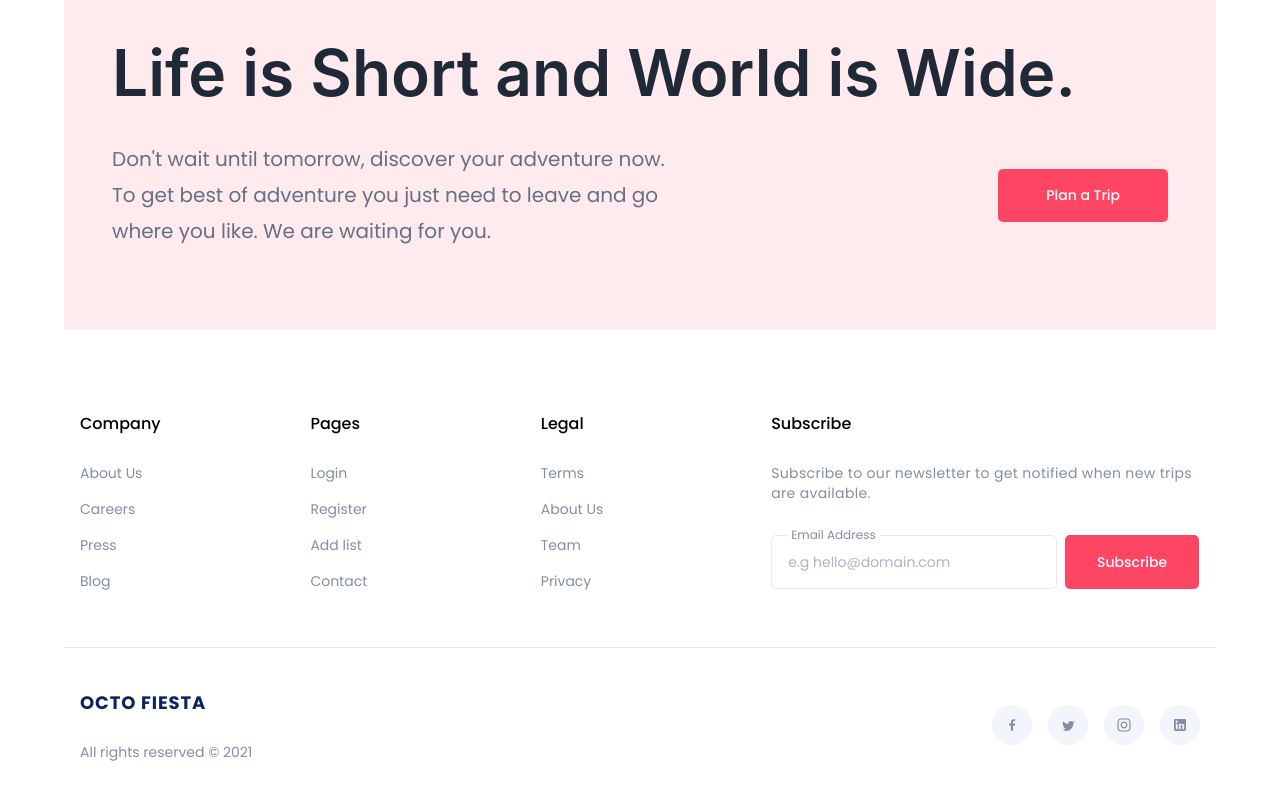
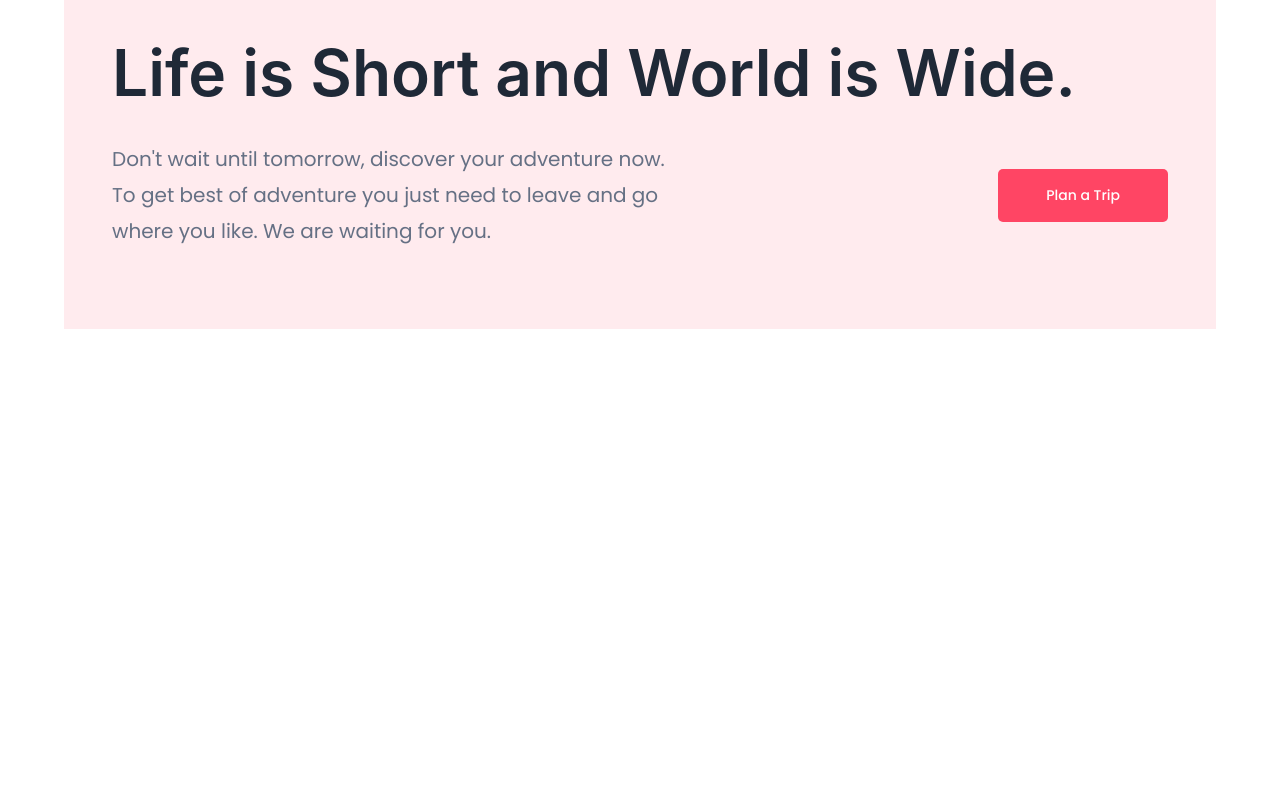
Before and after one commit to PrathmeshSadake/octo-fiesta, a React (Create React App) app: page / in a window 1280 px wide. Shown: the part 2221-3021 px from the top of the page. After the commit the page ends 2550 px from the top, so only its background shows below. Built offline with nearby package versions, Linux system fonts and the light colour scheme.

Commit message:
completed homepage

```diff
--- a/src/pages/HomePage.js
+++ b/src/pages/HomePage.js
@@ -1,7 +1,6 @@
 import React from "react";
 import Header from "../components/Header";
 import CTA from "../components/CTA";
-import Footer from "../components/Footer";
 import Places from "../components/Places";
 
 const HomePage = () => {
@@ -10,7 +9,6 @@ const HomePage = () => {
       <Header />
       <Places />
       <CTA />
-      <Footer />
     </div>
   );
 };
```
